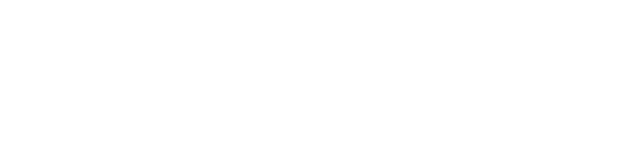
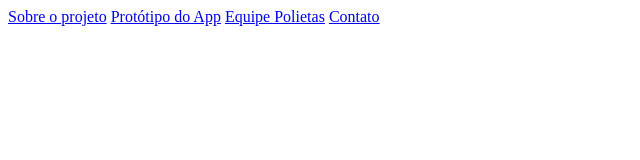
Before and after one commit to DeIIL/html-css, a plain HTML site: page lading_page/index.html in a window 1280 px wide. Shown: the whole page, without its empty margins (0-640 px from the left). Drawn offline with Linux system fonts and the light colour scheme.

Commit message:
Update index.html

```diff
--- a/lading_page/index.html
+++ b/lading_page/index.html
@@ -9,6 +9,20 @@
     <title>Landing page</title>
 </head>
 <body>
+    <header>
 
+    </header>
+    <nav>
+        <a href="#">Sobre o projeto</a>
+        <a href="#">Protótipo do App</a>
+        <a href="#">Equipe Polietas</a>
+        <a href="#">Contato</a>
+    </nav>
+    <main>
+
+    </main>
 </body>
+<footer>
+
+</footer>
 </html>
```
